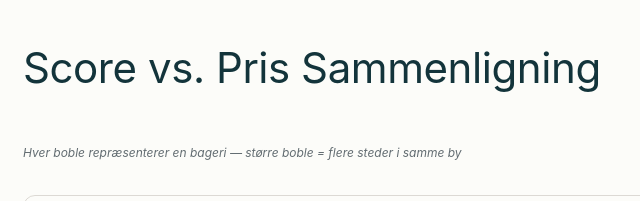
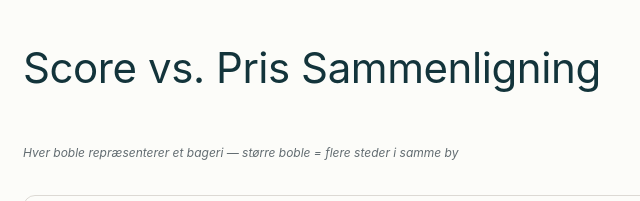
Before and after one commit to kkablalah/Visualisering, a plain HTML site: page index.html in a window 1280 px wide. Shown: the part 5518-5719 px from the top of the page, 1-641 px from the left. Drawn offline with nearby package versions, Linux system fonts and the light colour scheme; a web font is replaced by a local one.

Commit message:
Enkelt stavefejl.html
en bageri -> et bageri

```diff
--- a/index.html
+++ b/index.html
@@ -115,7 +115,7 @@
   <section class="score-comparison">
     <div class="container">
       <h2>Score vs. Pris Sammenligning</h2>
-      <p class="section-description">Hver boble repræsenterer en bageri — større boble = flere steder i samme by</p>
+      <p class="section-description">Hver boble repræsenterer et bageri — større boble = flere steder i samme by</p>
       <div class="chart-wrapper bubble-wrapper">
         <canvas id="bubbleChart"></canvas>
       </div>
```
